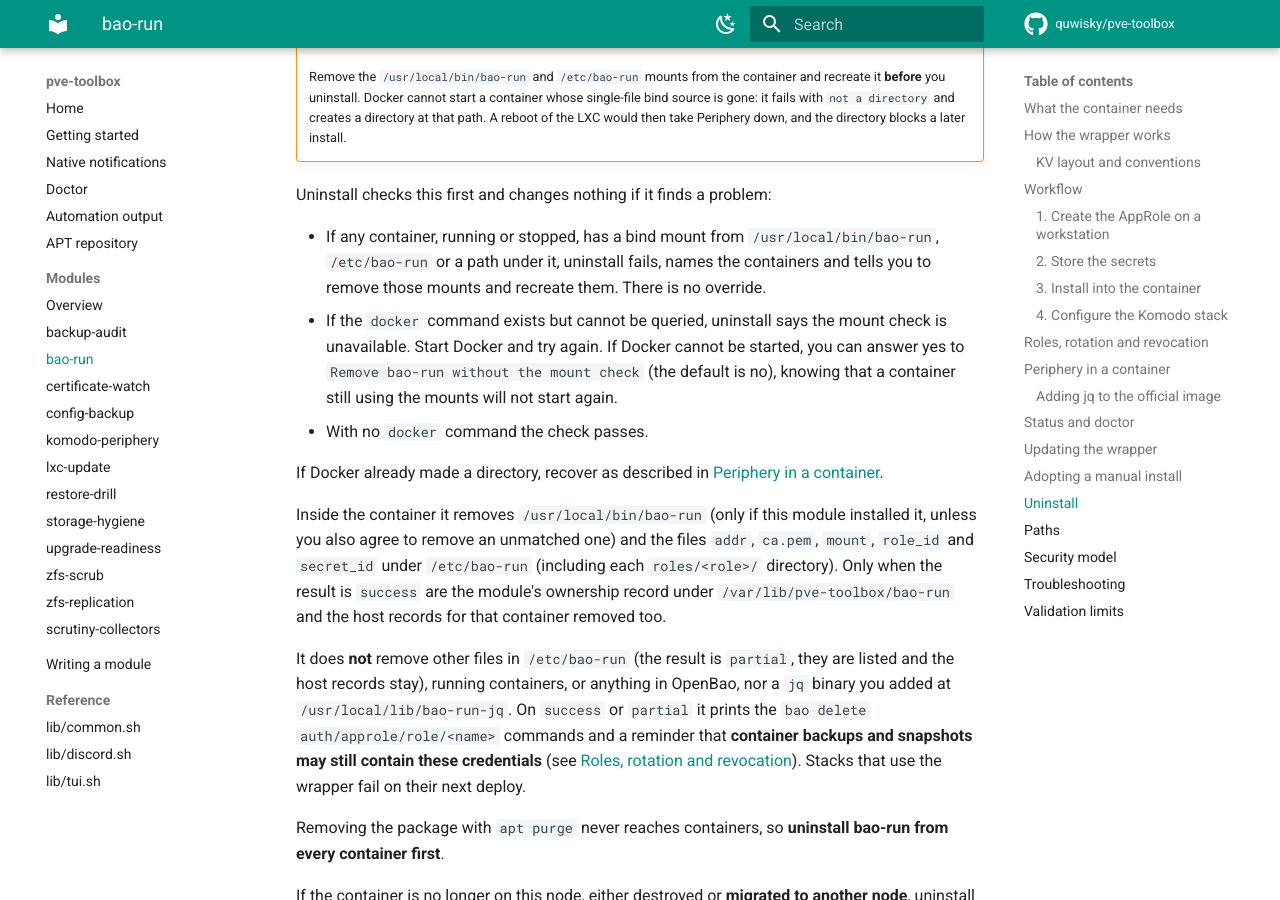
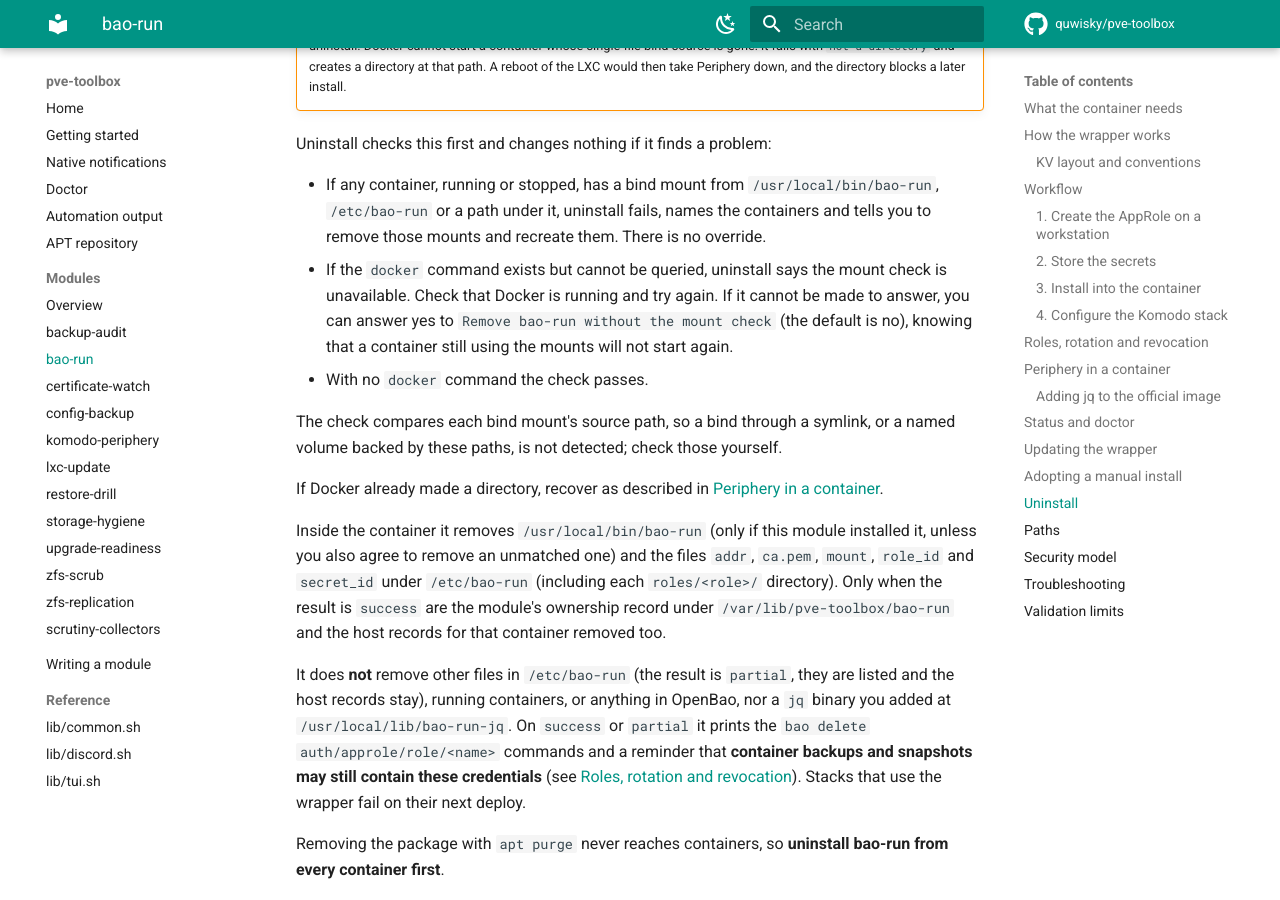
Before and after one commit to quwisky/pve-toolbox, an MkDocs documentation site: the page built from docs/modules/bao-run.md, in a window 1280 px wide and 900 px high, scrolled down 9415 px. Built offline with MkDocs 1.6.1 and Material for MkDocs 9.7.7, drawn with Linux system fonts in a browser that asks for light colours; comment, search, counter and statistics services are not loaded; some of the changed text lies outside the part shown.

Commit message:
docs(bao-run): recreate after a directory recovery and name what the mount check misses

```diff
--- a/docs/modules/bao-run.md
+++ b/docs/modules/bao-run.md
@@ -288,8 +288,7 @@ The official images held this when checked on 2026-11-01. It can change:
 are absent, Docker creates directories in their place, and install refuses a
 directory at `/usr/local/bin/bao-run`. To recover, as root in the CT, remove the
 empty directory Docker left with `rmdir /usr/local/bin/bao-run`, install, then
-restart the container. A container that was first started while the path was a
-directory will not start on the new file; recreate it instead.
+recreate the container.
 
 ### Adding jq to the official image
 
@@ -444,10 +442,13 @@ Uninstall checks this first and changes nothing if it finds a problem:
   names the containers and tells you to remove those mounts and recreate them.
   There is no override.
 - If the `docker` command exists but cannot be queried, uninstall says the mount
-  check is unavailable. Start Docker and try again. If Docker cannot be started,
-  you can answer yes to `Remove bao-run without the mount check` (the default is
+  check is unavailable. Check that Docker is running and try again. If it cannot
+  be made to answer, you can answer yes to `Remove bao-run without the mount check` (the default is
   no), knowing that a container still using the mounts will not start again.
 - With no `docker` command the check passes.
+
+The check compares each bind mount's source path, so a bind through a symlink, or
+a named volume backed by these paths, is not detected; check those yourself.
 
 If Docker already made a directory, recover as described in
 [Periphery in a container](#periphery-in-a-container).
@@ -528,7 +529,7 @@ It does **not** protect against:
 | `CT ... lacks curl jq. Run this in the CT ...` | Run the printed `apt install` inside the container. If the tool is already there and will not run, fix its permissions instead |
 | `bao-run: jq not found or not executable` (or `curl`) | The wrapper proves both tools run before it logs in. In a Periphery container, see [Adding jq to the official image](#adding-jq-to-the-official-image); otherwise install the tool or fix its permissions |
 | `containers still bind-mount ...` during uninstall | Remove the named containers' mounts and recreate them, then uninstall again |
-| `mount check unavailable` during uninstall | Start Docker and try again, or confirm the removal without the check |
+| `mount check unavailable` during uninstall | Check that Docker is running and try again, or confirm the removal without the check |
 | `... is a directory` or `not a safe regular file` during install | Docker left a directory at `/usr/local/bin/bao-run`. See [Periphery in a container](#periphery-in-a-container) |
 | `bao-run changes require a terminal ...` | Run from an interactive terminal without `-y` or `--force` |
 | `refused env var name 'X'` | The KV key is on the deny-list; rename it |
```
Also changed, not shown: other parts of docs/modules/bao-run.md (+1 -2 lines).
